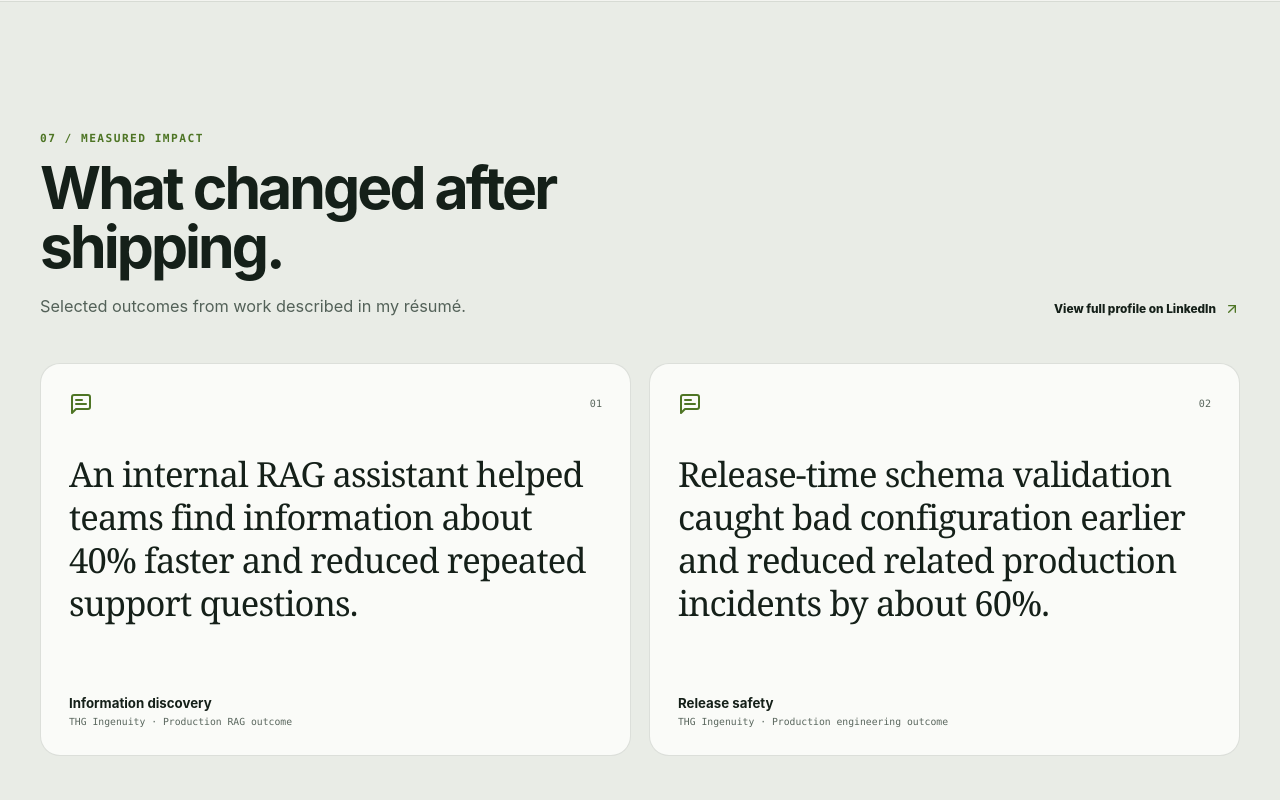
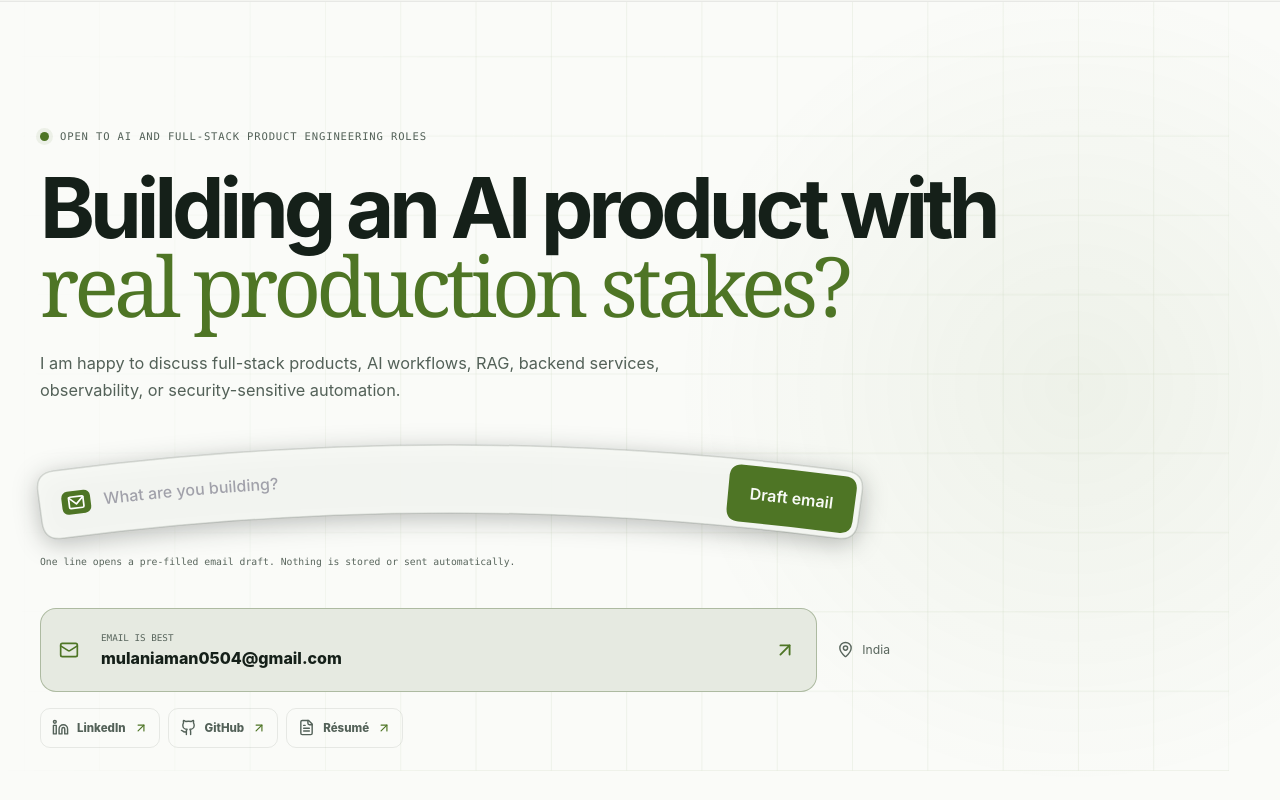
Before and after one commit to amanmulani09/portfolio, a React (Vite) app: page / in a window 1280 px wide. Shown: the part 9660-10460 px from the top of the page. Built offline with nearby package versions, Linux system fonts and the light colour scheme.

Commit message:
feat(app): delete section

```diff
--- a/src/App.tsx
+++ b/src/App.tsx
@@ -10,7 +10,6 @@ import {
   ContactSection,
   ExperienceTimeline,
   HeroSection,
-  LinkedInProofSection,
   PrinciplesSection,
   ProjectsShowroom,
   SkillsConstellation
@@ -92,7 +91,6 @@ function App() {
           <AboutSection />
           <PrinciplesSection />
           <BlogSection />
-          <LinkedInProofSection />
           <ContactSection />
         </main>
       )}
--- a/src/components/sections/LinkedInProofSection.tsx
+++ /dev/null
@@ -1,39 +0,0 @@
-import { ArrowUpRight, MessageSquareText } from "lucide-react";
-import { profile, testimonials } from "../../data/resume";
-import { SectionHeading } from "../ui/SectionHeading";
-
-export function LinkedInProofSection() {
-  return (
-    <section className="proof-section">
-      <div className="content-section">
-        <div className="proof-heading-row">
-          <SectionHeading
-            eyebrow="07 / Measured impact"
-            title="What changed after shipping."
-            description="Selected outcomes from work described in my résumé."
-          />
-          <a href={profile.linkedin} target="_blank" rel="noopener noreferrer">
-            View full profile on LinkedIn
-            <ArrowUpRight size={16} aria-hidden="true" />
-          </a>
-        </div>
-
-        <div className="testimonial-grid">
-          {testimonials.map((testimonial, index) => (
-            <article className="recommendation-card" key={testimonial.name}>
-              <div className="quote-mark">
-                <MessageSquareText size={24} aria-hidden="true" />
-                <span>0{index + 1}</span>
-              </div>
-              <p>{testimonial.quote}</p>
-              <footer>
-                <strong>{testimonial.name}</strong>
-                <span>{testimonial.context}</span>
-              </footer>
-            </article>
-          ))}
-        </div>
-      </div>
-    </section>
-  );
-}
--- a/src/components/sections/index.ts
+++ b/src/components/sections/index.ts
@@ -4,7 +4,6 @@ export { ContactSection } from "./ContactSection";
 export { ExperienceTimeline } from "./ExperienceTimeline";
 export { FieldNotesSection } from "./FieldNotesSection";
 export { HeroSection } from "./HeroSection";
-export { LinkedInProofSection } from "./LinkedInProofSection";
 export { PrinciplesSection } from "./PrinciplesSection";
 export { ProjectsShowroom } from "./ProjectsShowroom";
 export { SkillsConstellation } from "./SkillsConstellation";
```
